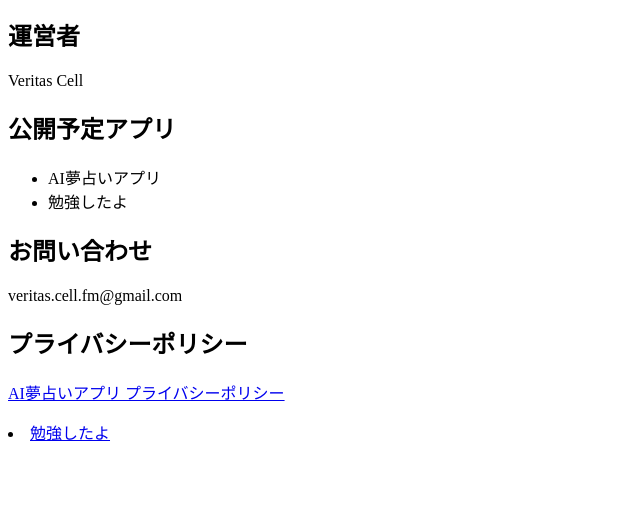
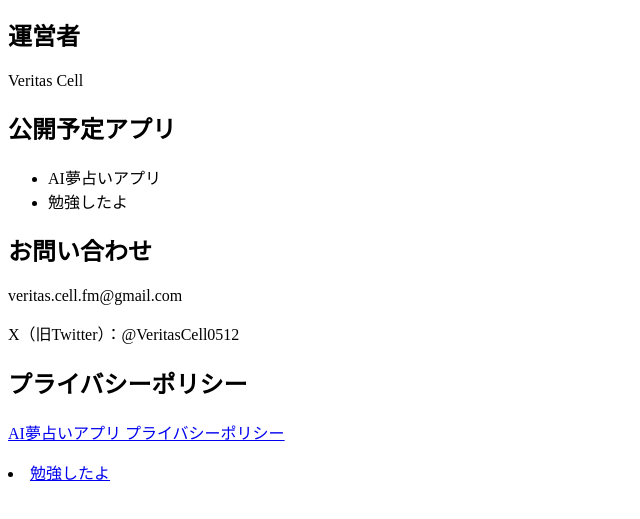
Before and after one commit to veritascellfm-web/veritas.cell.fmweb, a plain HTML site: page index.html in a window 1280 px wide. Shown: the part 107-626 px from the top of the page, without its empty margins (0-640 px from the left). Drawn offline with Linux system fonts and the light colour scheme.

Commit message:
Update index.html

```diff
--- a/index.html
+++ b/index.html
@@ -28,6 +28,9 @@
 <p>
 veritas.cell.fm@gmail.com
 </p>
+<p>
+X（旧Twitter）：@VeritasCell0512
+</p>
 
 <h2>プライバシーポリシー</h2>
 <p>
```
